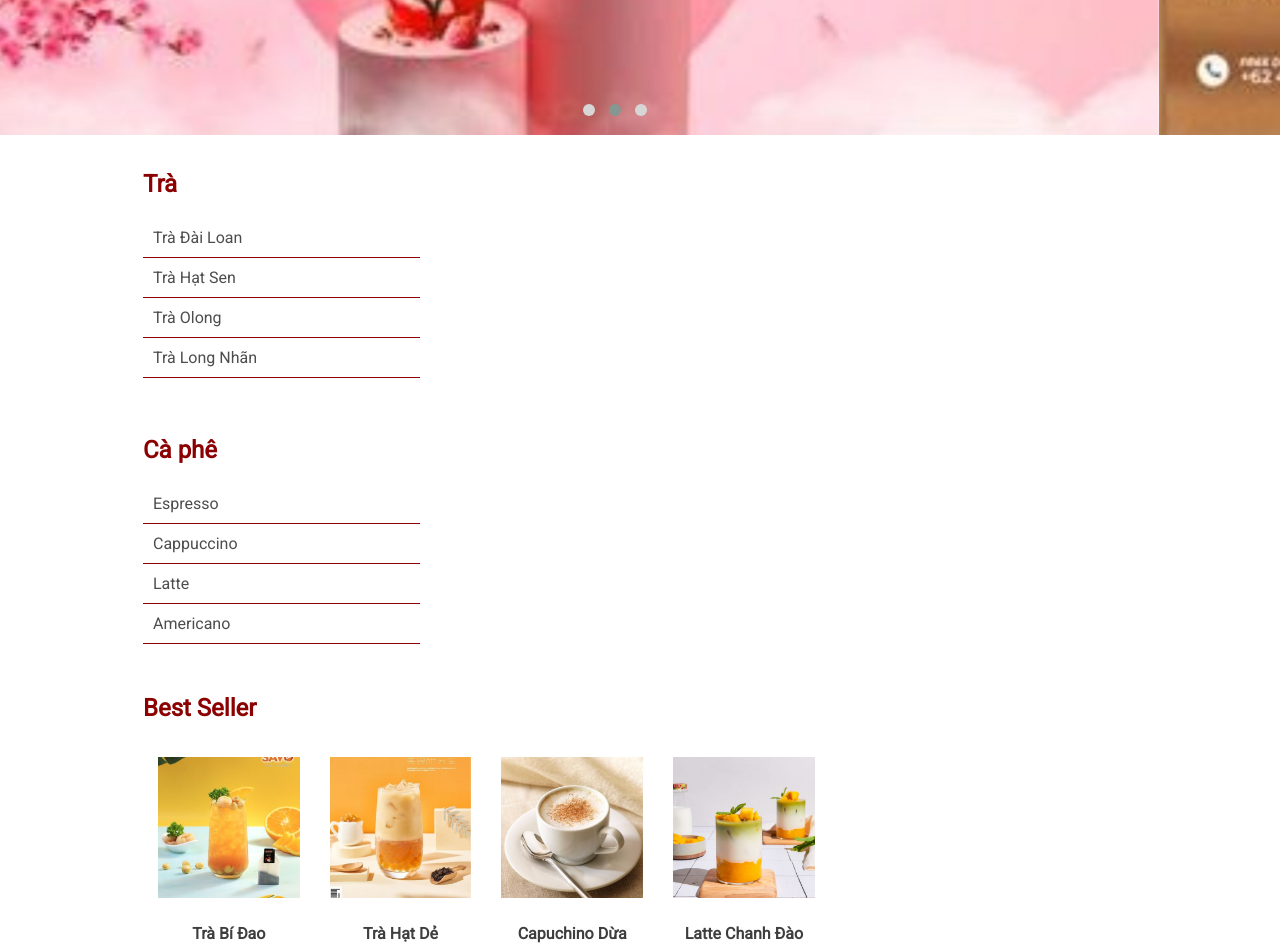
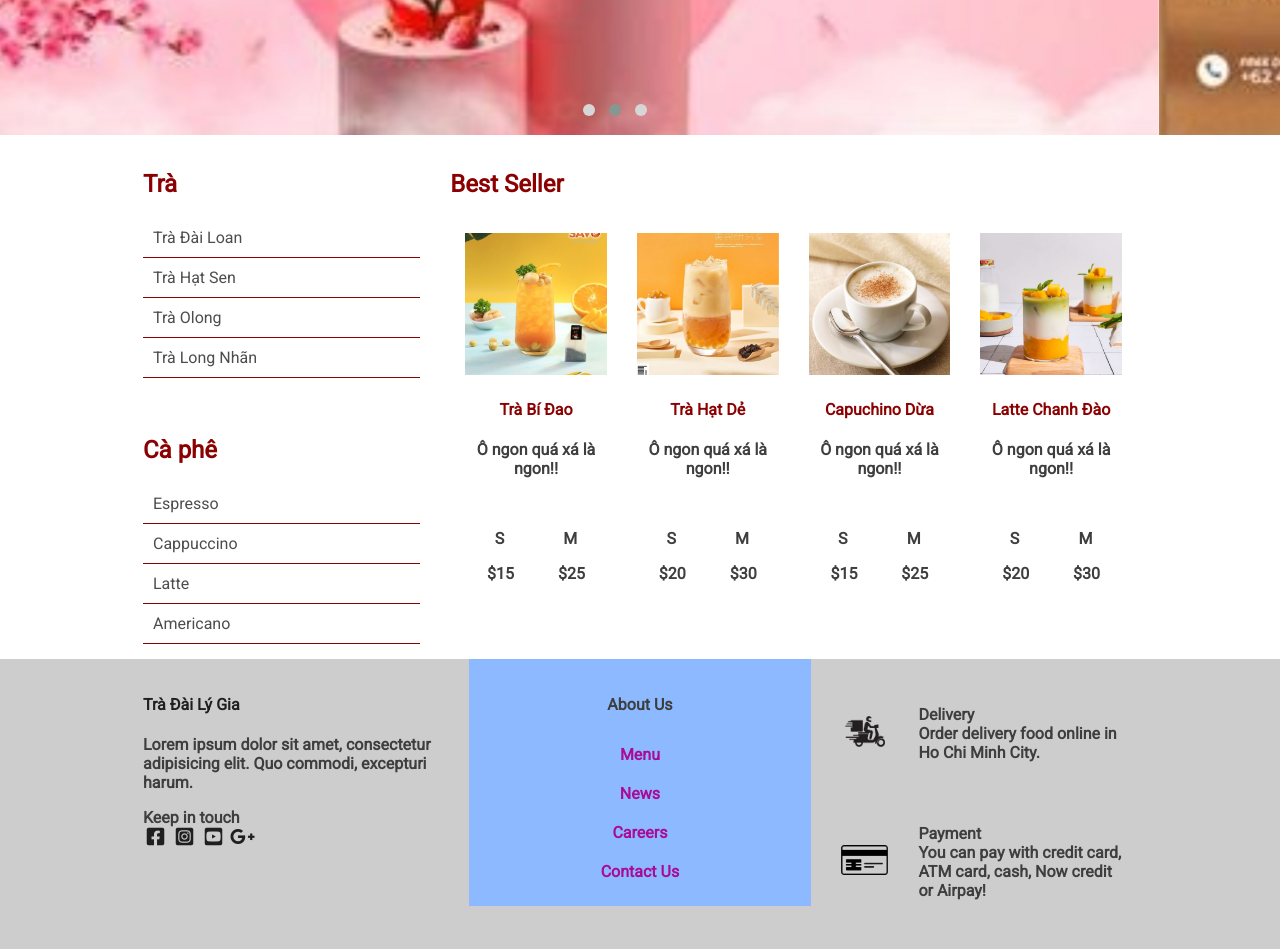
Before and after one commit to KimNgan113/Web2.Coffee-Tea, a plain HTML site: page index.html in a window 1280 px wide. Shown: the part 480-1429 px from the top of the page. Drawn offline with Linux system fonts and the light colour scheme.

Commit message:
Add files via upload

```diff
--- a/index.html
+++ b/index.html
@@ -34,7 +34,7 @@
 </div>
 <!--xong banner-->
 <main>
-  <div class="container">
+  <div class="container d-flex">
     <aside>
       <h2 class="text-do">Trà</h2>
       <ul>
@@ -55,32 +55,34 @@
     </aside>
     <div class="content">
 
+
+
       <h2 class="text-do">Best Seller</h2>
       <div class="row">
         <div class="col-3"><img src="images/k1.png" alt="" class="img-100">
-          <h4 class="text-center"><b>Trà Bí Đao</h4>
-          <p class="text-center">Ô ngon quá xá là ngon!!</p>
+          <h4 class="text-center text-do"><b>Trà Bí Đao</h4>
+          <p class="text-center">Ô ngon quá xá là ngon!!</p> <br>
 		          <p class="d-flex justify-around"><b>S</b> <b>M</b></p>
 
           <p class="d-flex justify-around"><b>$15</b> <b>$25</b></p>
         </div>
                 <div class="col-3"><img src="images/k2.png" alt="" class="img-100">
-          <h4 class="text-center">Trà Hạt Dẻ</h4>
-          <p class="text-center">Ô ngon quá xá là ngon!!</p>
+          <h4 class="text-center text-do">Trà Hạt Dẻ</h4>
+          <p class="text-center">Ô ngon quá xá là ngon!!</p> <br>
 		          <p class="d-flex justify-around"><b>S</b> <b>M</b></p>
 
           <p class="d-flex justify-around"><b>$20</b> <b>$30</b></p>
         </div>
                 <div class="col-3"><img src="images/k3.png" alt="" class="img-100">
-          <h4 class="text-center">Capuchino Dừa</h4>
-          <p class="text-center">Ô ngon quá xá là ngon!!</p>
+          <h4 class="text-center text-do">Capuchino Dừa</h4>
+          <p class="text-center">Ô ngon quá xá là ngon!!</p> <br>
 		          <p class="d-flex justify-around"><b>S</b> <b>M</b></p>
 
           <p class="d-flex justify-around"><b>$15</b> <b>$25</b></p>
         </div>
                 <div class="col-3"><img src="images/k4.png" alt="" class="img-100">
-          <h4 class="text-center">Latte Chanh Đào</h4>
-          <p class="text-center">Ô ngon quá xá là ngon!!</p>
+          <h4 class="text-center text-do">Latte Chanh Đào</h4>
+          <p class="text-center">Ô ngon quá xá là ngon!!</p> <br>
 		          <p class="d-flex justify-around"><b>S</b> <b>M</b></p>
 
           <p class="d-flex justify-around"><b>$20</b> <b>$30</b></p>
```
